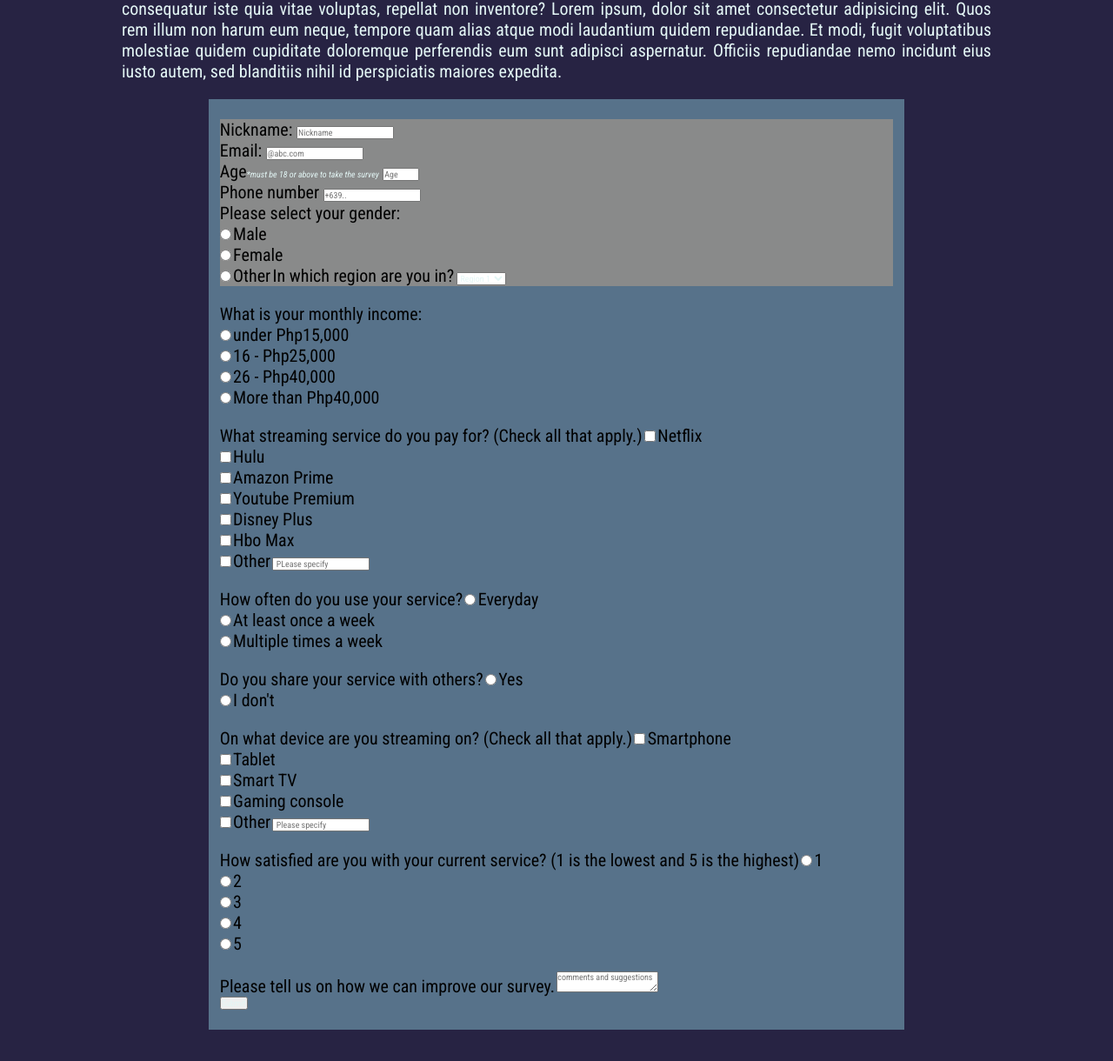
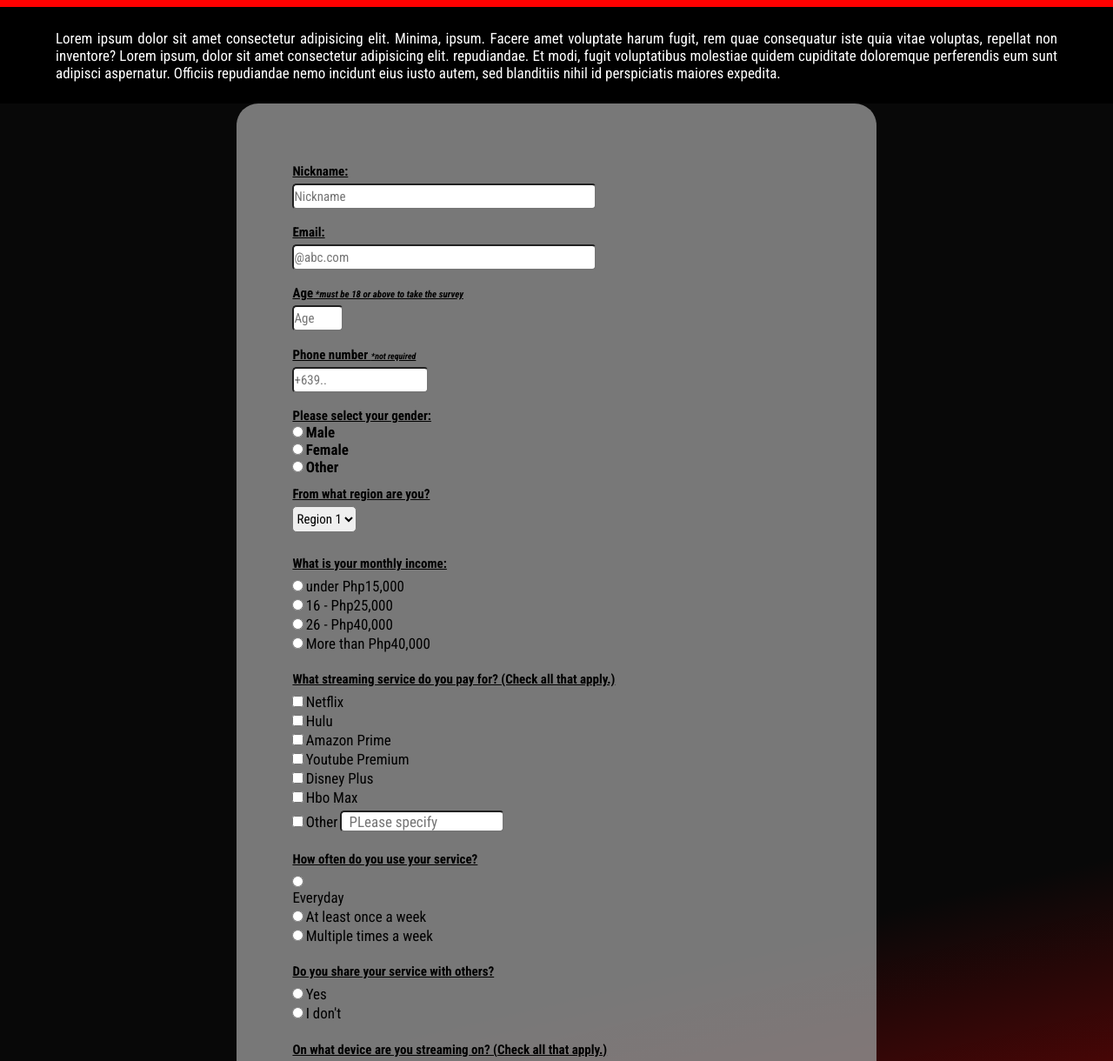
Before and after one commit to migeruudesu/fcc-surveyForm, a plain HTML site: page index.html in a window 1280 px wide. Shown: the part 114-1334 px from the top of the page at 87% size. Before the commit the page ends 1308 px from the top, so only its background shows below. Drawn offline with Linux system fonts and the light colour scheme.

Commit message:
updated css

```diff
--- a/index.html
+++ b/index.html
@@ -9,52 +9,55 @@
 </head>
 <body>
     <header id="survey__head">
-        <h1 id="title" class="container">Survey</h1>
-        <p id="description" class="container">
+        <h1 id="title">Survey</h1>
+        <p id="description">
             Lorem ipsum dolor sit amet consectetur adipisicing elit. Minima, ipsum. Facere amet voluptate harum fugit, rem quae consequatur iste quia vitae voluptas, repellat non inventore?
-            Lorem ipsum, dolor sit amet consectetur adipisicing elit. Quos rem illum non harum eum neque, tempore quam alias atque modi laudantium quidem repudiandae. Et modi, fugit voluptatibus molestiae quidem cupiditate doloremque perferendis eum sunt adipisci aspernatur. Officiis repudiandae nemo incidunt eius iusto autem, sed blanditiis nihil id perspiciatis maiores expedita.
+            Lorem ipsum, dolor sit amet consectetur adipisicing elit. repudiandae. Et modi, fugit voluptatibus molestiae quidem cupiditate doloremque perferendis eum sunt adipisci aspernatur. Officiis repudiandae nemo incidunt eius iusto autem, sed blanditiis nihil id perspiciatis maiores expedita.
         </p>
     </header>
     <form action="" id="survey-form" class="container container__form">
         <div class="survey__personal survey--div">
-            <label for="nickname" id="name-label">Nickname: </label>
-            <input type="text" name="nickname" id="name" placeholder="Nickname" required>
+            <label for="nickname" id="name-label" class="input--label">Nickname: </label><br>
+            <input type="text" name="nickname" id="name" class="survey__personal--input survey__personal--input--text" placeholder="Nickname" required>
                 <br>
-            <label for="email" id="email-label">Email: </label>
-            <input type="email" name="email" id="email" placeholder="@abc.com" required>
+
+            <label for="email" id="email-label" class="input--label">Email: </label><br>
+            <input type="email" name="email" id="email" class="survey__personal--input survey__personal--input--text" placeholder="@abc.com" required>
                 <br>
-            <label id="number-label">Age<i>*must be 18 or above to take the survey</i>
-                <input type="number" id="number" min="18" max="200" placeholder="Age" required>
+
+            <label id="number-label" class="input--label">Age<i> *must be 18 or above to take the survey</i><br>
+                <input type="number" id="number" class="survey__personal--input" min="18" max="200" placeholder="Age" required>
             </label>
                 <br>
-            <label for="pNum" id="pNum-label">Phone number </label>
-            <input type="text" name="pNum" id="pNum" placeholder="+639.." required>
+
+            <label for="pNum" id="pNum-label" class="input--label">Phone number <i> *not required</i></label><br>
+            <input type="text" name="pNum" id="pNum" class="survey__personal--input" placeholder="+639..">
             <br>
 
-            <label>Please select your gender:</label><br>
+            <label for="gender" id="gender-label" class="input--label">Please select your gender:</label><br>
             <input type="radio" id="male" name="gender" value="male">
             <label for="male">Male</label><br>
             <input type="radio" id="female" name="gender" value="female">
             <label for="female">Female</label><br>
             <input type="radio" id="gen-other" name="gender" value="other">
-            <label for="other">Other</label>
+            <label for="other">Other</label><br>
 
-            <label>In which region are you in?</label>
-            <select name="cars" id="dropdown">
-                <option value="Region 1">Region 1</option>
-                <option value="Region 2">Region 2</option>
-                <option value="Region 3">Region 3</option>
-                <option value="Region 4">Region 4</option>
-                <option value="Region 5">Region 5</option>
-                <option value="Region 6">Region 6</option>
-                <option value="Region 7">Region 7</option>
+            <label for="region" class="region--label input--label">From what region are you?</label><br>
+            <select name="region" id="dropdown" class="survey__personal--input" >
+                <option value="Region 1" class="survey__personal--input">Region 1</option>
+                <option value="Region 2" class="survey__personal--input">Region 2</option>
+                <option value="Region 3" class="survey__personal--input">Region 3</option>
+                <option value="Region 4" class="survey__personal--input">Region 4</option>
+                <option value="Region 5" class="survey__personal--input">Region 5</option>
+                <option value="Region 6" class="survey__personal--input">Region 6</option>
+                <option value="Region 7" class="survey__personal--input">Region 7</option>
             </select>
 
             <br>
         </div>
 
-        <div class="container">
-            <label>What is your monthly income:</label><br>
+        <div class="survey__stream">
+            <label class="input--label">What is your monthly income:</label><br>
                 <input type="radio" id="income00" name="income" value="income00">
                 <label for="income00">under Php15,000</label><br>
                 <input type="radio" id="income01" name="income" value="income01">
@@ -65,8 +68,8 @@
                 <label for="income03">More than Php40,000</label>
         </div>
 
-        <div class="container">
-            <label>What streaming service do you pay for?  (Check all that apply.)</label>
+        <div class="survey__stream">
+            <label class="input--label">What streaming service do you pay for?  (Check all that apply.)</label><br>
                 <input type="checkbox" name="svc_stream" id="svc_netflix" value="svc_netflix">
                 <label for="svc_netflix">Netflix</label><br>
                 <input type="checkbox" name="svc_stream" id="svc_hulu" value="svc_hulu">
@@ -81,12 +84,12 @@
                 <label for="svc_hbomax">Hbo Max</label><br>
                 <input type="checkbox" name="svc_stream" id="svc_other" value="svc_other">
                 <label for="svc_other">Other</label>
-                <input type="text" class="form-control" name="" placeholder=" PLease specify">
+                <input type="text" class="other--text" name="" placeholder=" PLease specify">
         </div>
 
-        <div class="container">
-            <label>How often do you use your service?</label>
-                <input type="radio" name="svc_use" id="use_everyday" value="use_1">
+        <div class="survey__stream">
+            <label class="input--label">How often do you use your service?</label><br>
+                <input type="radio" name="svc_use" id="use_everyday" value="use_1"><br>
                 <label for="use_everyday">Everyday</label><br>
                 <input type="radio" name="svc_use" id="use_oneweek" value="use_2">
                 <label for="use_oneweek">At least once a week</label><br>
@@ -94,16 +97,16 @@
                 <label for="use_mulweek">Multiple times a week</label><br>
         </div>
 
-        <div class="container">
-            <label>Do you share your service with others?</label>
+        <div class="survey__stream">
+            <label class="input--label">Do you share your service with others?</label><br>
                 <input type="radio" name="svc_share" id="share_yes" value="share_yes">
                 <label for="share_yes">Yes</label><br>
                 <input type="radio" name="svc_share" id="share_no" value="share_no">
                 <label for="share_no">I don't</label><br>
         </div>
 
-        <div class="container">
-            <label>On what device are you streaming on?  (Check all that apply.)</label>
+        <div class="survey__stream">
+            <label class="input--label">On what device are you streaming on?  (Check all that apply.)</label><br>
                 <input type="checkbox" name="dvc_stream" id="dvc_smartphone" value="dvc_smartphone">
                 <label for="dvc_smartphone">Smartphone</label><br>
                 <input type="checkbox" name="dvc_stream" id="dvc_tablet" value="dvc_tablet">
@@ -114,11 +117,11 @@
                 <label for="dvc_gconsole">Gaming console</label><br>
                 <input type="checkbox" name="dvc_stream" id="dvc_other" value="dvc_stream">
                 <label for="dvc_other">Other</label>
-                <input type="text" class="form-control" name="" id="" placeholder=" Please specify">
+                <input type="text" class="other--text" name="" id="" placeholder=" Please specify">
         </div>
 
-        <div class="container">
-            <label>How satisfied are you with your current service? (1 is the lowest and 5 is the highest)</label>
+        <div class="survey__stream">
+            <label class="input--label">How satisfied are you with your current service? (1 is the most disatisfied and 5 is the most satisfied)</label><br>
                 <input type="radio" name="svc_satisfy" id="svc_satis-1" value="svc_satis-1">
                 <label for="svc_satis-1"> 1</label><br>
                 <input type="radio" name="svc_satisfy" id="svc_satis-2" value="svc_satis-2">
@@ -132,11 +135,11 @@
         </div>
 
 
-        <div class="container">
-            <label>Please tell us on how we can improve our survey.</label>
+        <div class="survey__stream">
+            <label class="input--label">Please tell us on how we can improve our survey.</label><br>
             <textarea class="comment-text" placeholder="comments and suggestions"></textarea>
                 <br>
-            <button type="submit" id="submit">Submit</button>
+            <button type="submit" id="submit" class="btn">Submit</button>
         </div>
     </form>
 </body>
--- a/style.css
+++ b/style.css
@@ -6,17 +6,16 @@
     box-sizing: border-box;
     font-family:Roboto Condensed;
     font-size:10px;
-    color: #e3f6f5;
+    color: #000000;
 }
-body{
-    background-color: #272343;
+body{background: linear-gradient(166.62deg,rgba(0, 0, 0, 0.97) 60.13%, red 100%);
     display: flex;
     flex-direction: column;
     align-items: center;
 }
 p,a,ul,li,
 h1,h2,h3,h4,h5,h6
-div,section,form,label{
+div,section,form,label,i{
     text-decoration: none;
     list-style: none;
     margin: 0;
@@ -29,50 +28,152 @@ div,section,form,label{
 .basic--shadow{
     box-shadow: 1px 2px 2px rgb(29, 32, 41);
 }
-.container{
-    height: auto;
-    margin: 1rem 0;
-}
-form{
-    width: 100%;
-    padding: 1%;
-}
+
 .container__form{
-    background-color: rgb(87, 114, 138);
-    max-width: 800px;
+    /* background: linear-gradient(208.33deg, red 12.11%, rgba(0, 0, 0, 0.97) 50.09%, #800707 84.31%); */
     display: flex;
     flex-direction: column;
 }
-
+.survey__personal{
+    /* background-color: rgb(137, 138, 138); */
+    font-weight: 700;
+    width: 100%;
+    margin: .5rem 0;
+    /* padding: 2rem .5rem; */
+}
+.survey__stream{
+    width: 100%;
+    /* background:rgba(73, 48, 48, 0.1); */
+    height: auto;
+    margin: .5rem 0;
+    /* padding: 1rem .5rem; */
+}
+.survey__stream label{
+    margin: .5rem 0;
+}
+.survey__stream input{
+    margin-top: .5rem;
+}
 #title{
-        font-size: 5rem;
-    }
+    font-size: 7rem;
+    background:red;
+    width: 100%;
+    text-align: center;
+    padding: 2rem 0;
+}
 #description{
-        font-size: 2rem;
-        text-align: justify;
-    }
+    width: 100%;
+    font-size: 1.7rem;
+    text-align: justify;
+    background:black;
+    color: white;
+    padding: 2% 5%;
+}
+#survey-form{
+    border-radius: 25px;
+    background:rgba(148, 148, 148,.8);
+    max-width: 800px;
+    padding: 5%;
+    margin: 0 5% 5% 5%;
+    display: flex;
+    align-items: center;
+}
 #survey-form label{
-        font-size: 2rem;
-        color: black;
-    }
+    font-size: 1.7rem;
+    color: black;
+}
+#survey-form .input--label{
+    display:inline-block;
+    margin-top: 2%;
+    font-size: 1.5rem;
+    font-weight: 700;
+    color: black;
+    text-decoration: underline;
+}
+#survey-form .survey__personal label:first-child{
+    margin-top: 0;
+}
 #survey__head{
     display: flex;
     flex-direction: column;
     align-items: center;
-    max-width: 1000px;
+    max-width: 100%;
 }
-.survey__personal{
-    background-color: rgb(137, 138, 138);
+.survey__personal--input{
+    height: 3rem;
+    border-radius: .5rem;
+    /* padding: .5rem; */
+    margin: .5rem 0;
+    color:black;
+    font-size: 1.5rem;
 }
-.survey--div{
-    margin: 1rem 0;
+.survey__personal--input--text{
+    width: 100%;
+    max-width: 350px;
 }
-/*
-#name-label
-#email-label
-#email
-#number-label
-#number
-#pNum-label
-#pNum
-#dropdown */
+#pNum{
+    max-width: 350px;
+}
+#number-label .survey__personal--input{
+    width: 30%;
+}
+#dropdown{
+    width: auto;
+}
+#dropdown .survey__personal--input{
+    height: 3rem;
+    padding: .5rem;
+    color:black;
+    font-size: 1.5rem;
+}
+#number-label i{
+    font-size: 1.1rem;
+}
+.other--text{
+    border-radius: .5rem;
+    height: 2.5rem;
+    font-size: 1.7rem;
+    color: black;
+    padding: .5rem;
+}
+.comment-text{
+    border-radius: .5rem;
+    font-size: 1.7rem;
+    width: 100%;
+    height:20vh;
+    color: black;
+    padding: .5rem;
+}
+.btn {
+    margin: 2rem 0;
+    -webkit-border-radius: 22;
+    -moz-border-radius: 22;
+    border-radius: 22px;
+    -webkit-box-shadow: 1px 1px 2px #000000;
+    -moz-box-shadow: 1px 1px 2px #000000;
+    box-shadow: 1px 1px 2px #000000;
+    font-family: Courier New;
+    color: #000000;
+    font-size: 1.7rem;
+    background: #ffffff;
+    padding: 10px 20px 10px 20px;
+    border: solid #000000 2px;
+    text-decoration: none;
+  }
+
+  .btn:hover {
+    background: #ccc7be;
+    text-decoration: none;
+  }
+
+
+/* @media screen and (min-width: 500px){
+  .survey__personal--input--text{
+      width: 85%;
+  }
+}
+@media screen and (min-width: 800px){
+  .survey__personal--input--text{
+      width: 75%;
+  }
+} */
```
